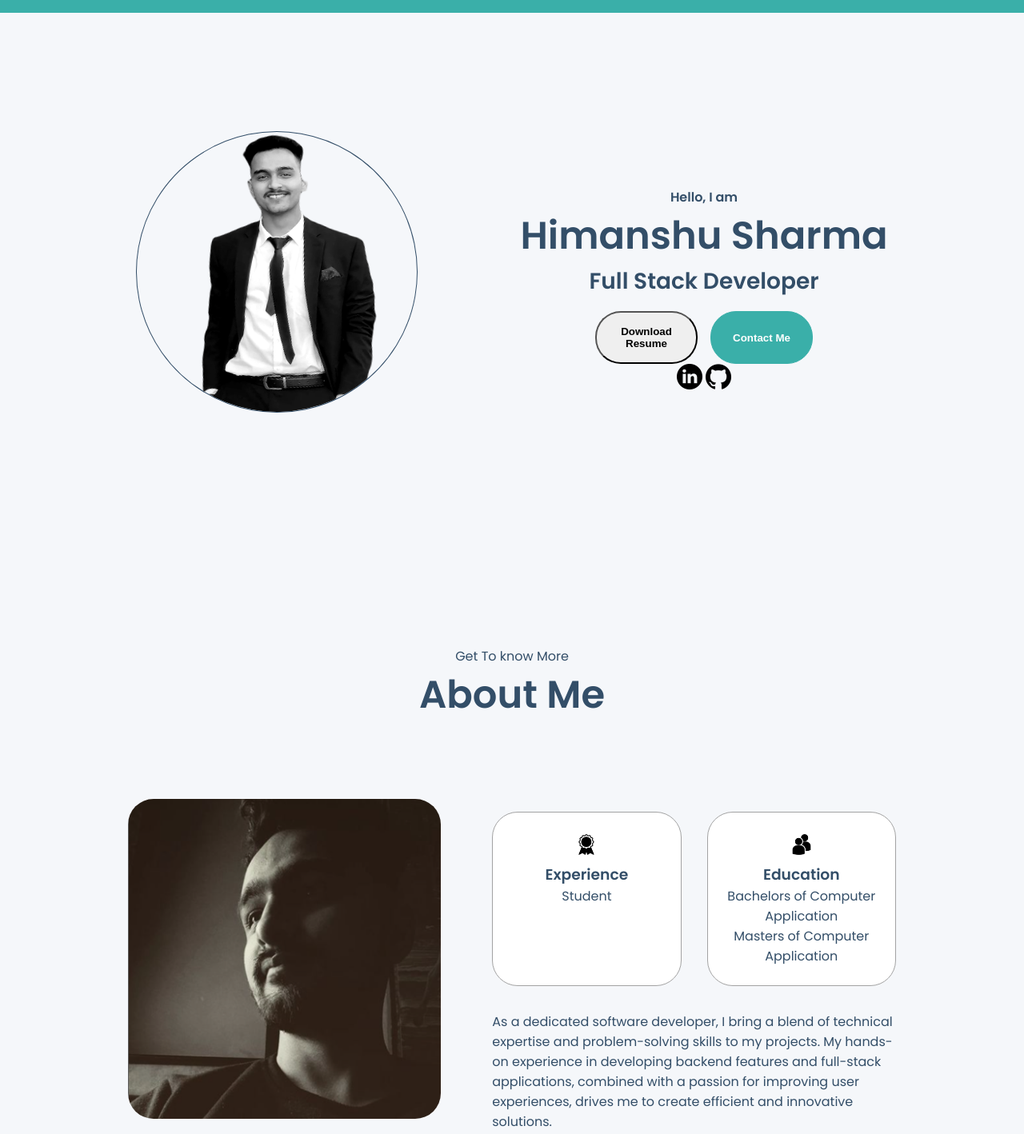
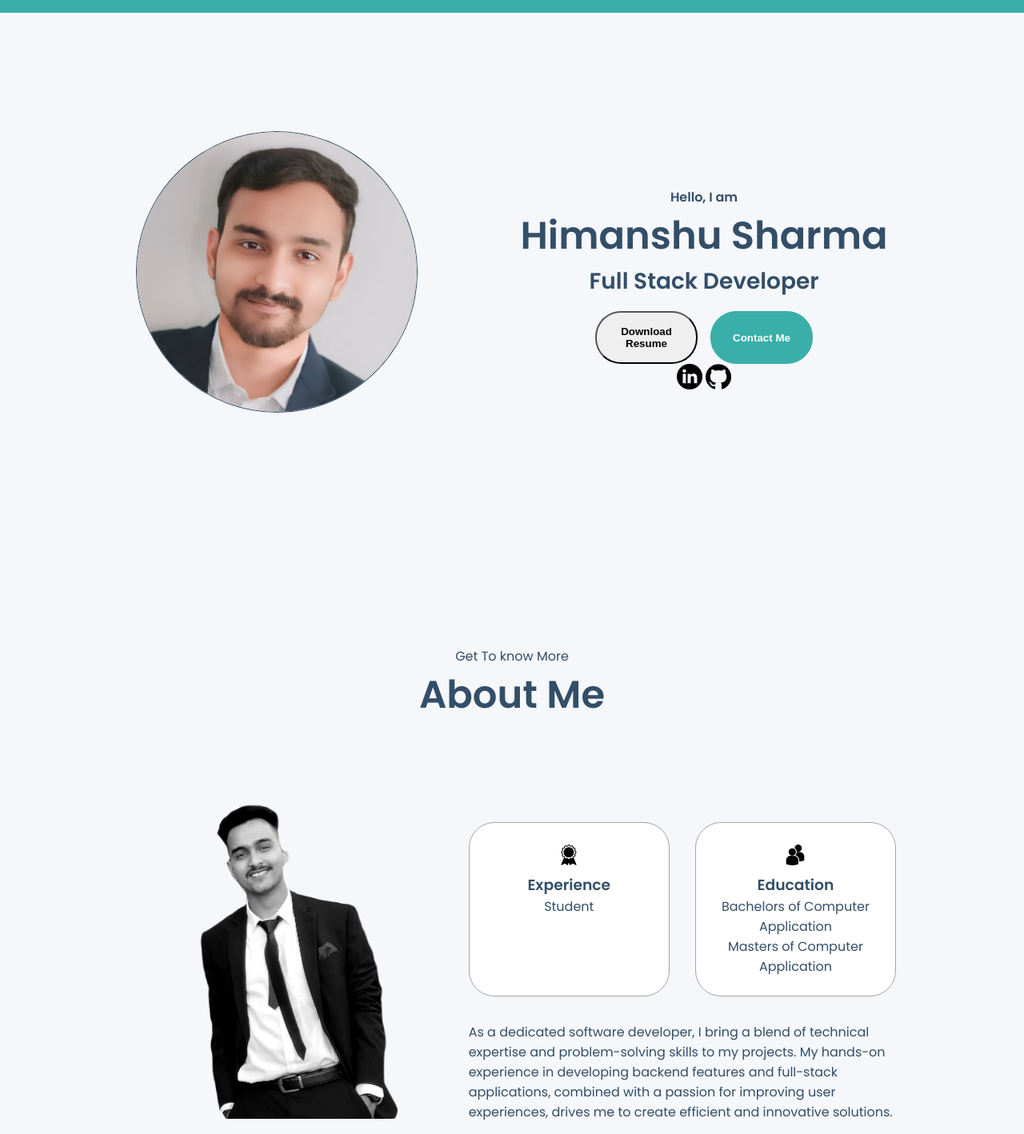
Before and after one commit to hsbhatra/Personal-Portfolio, a plain HTML site: page index.html in a window 1280 px wide. Shown: the part 120-1538 px from the top of the page at 80% size. Drawn offline with Linux system fonts and the light colour scheme.

Commit message:
Changed about section image.

```diff
--- a/index.html
+++ b/index.html
@@ -48,7 +48,7 @@
     <!-- Profile -->
      <section id="profile">
         <div class="section-pic-container">
-            <img src="./assets/img/my-pic-1.png" alt="Himanshu Sharma's Profile Picture" id="front-page-pic">
+            <img src="./assets/img/profile photo.jpg" alt="Himanshu Sharma's Profile Picture" id="front-page-pic">
         </div>
         <div class="section-text">
             <p class="section-text-p1">Hello, I am</p>
@@ -77,7 +77,7 @@
         <h1 class="title">About Me</h1>
         <div class="section-container">
             <div class="section-pic-container">
-                <img src="./assets/img/my-pic-3.png" alt="Profile Picture" class="about-pic">
+                <img src="./assets/img/my-pic-1.png" alt="Profile Picture" class="about-pic">
             </div>
             <div class="about-detail-container">
                 <div class="about-containers">
@@ -285,7 +285,7 @@
     </section>
 
     <!-- Contact Me -->
-    <section id="contact-me" style="margin-top: 1rem;">
+    <section id="contact-me">
         <p class="section-text-p1">Get in Touch</p>
         <h1 class="title">Contact Me</h1>
         <div class="contact-info-upper-container">
```
Also changed, not shown: assets/img/profile photo.jpg (added).
